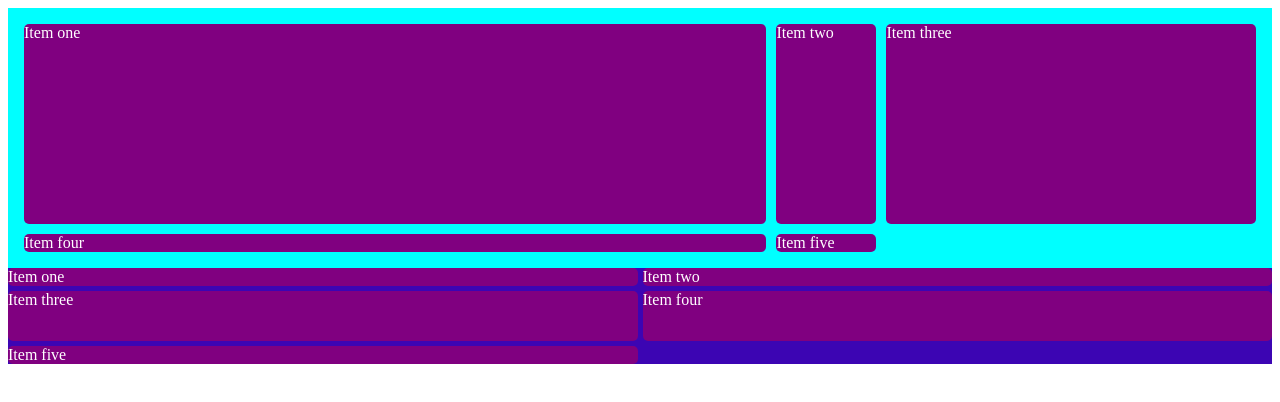
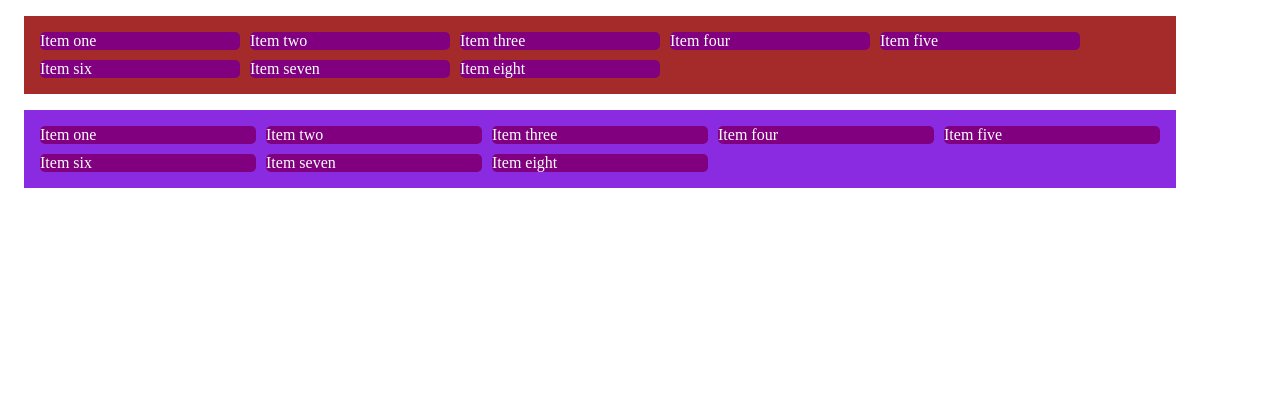
Before and after one commit to Hanna2110/cs3990, a website: page index.html in a window 1280 px wide. Drawn offline with Linux system fonts and the light colour scheme.

Commit message:
css grid examples - fluid cols

```diff
--- a/Styles/styles.css
+++ b/Styles/styles.css
@@ -21,3 +21,24 @@
   background-color:rgb(60, 5, 179);
 
 }
+
+.container2 {
+  display: grid;
+  grid-template-columns: repeat(auto-fill, 200px);
+  gap: 10px;
+  background-color:brown;
+  padding: 1em; /*scales based on the current element’s font size*/
+  max-width: 70rem; /*relative to the font size of the root element */
+  margin: 1rem;
+}
+
+
+.container3 {
+  display: grid;
+  grid-template-columns: repeat(auto-fill, minmax(200px, 1fr));
+  gap: 10px;
+  background-color:blueviolet;
+  padding: 1em; /*scales based on the current element’s font size*/
+  max-width: 70rem; /*relative to the font size of the root element */
+  margin: 1rem;
+}
--- a/index.html
+++ b/index.html
@@ -24,6 +24,7 @@
     <link rel="stylesheet" href="Styles\styles.css" />
   </head>
   <body>
+    <!--
     <div class="container">
       <div class="box">Item one</div>
       <div class="box">Item two</div>
@@ -39,6 +40,29 @@
       <div class="box">Item four</div>
       <div class="box">Item five</div>
     </div>
+  -->
+
+    <div class="container2">
+      <div class="box">Item one</div>
+      <div class="box">Item two</div>
+      <div class="box">Item three</div>
+      <div class="box">Item four</div>
+      <div class="box">Item five</div>
+      <div class="box">Item six</div>
+      <div class="box">Item seven</div>
+      <div class="box">Item eight</div>
+    </div>
+
+    <div class="container3">
+      <div class="box">Item one</div>
+      <div class="box">Item two</div>
+      <div class="box">Item three</div>
+      <div class="box">Item four</div>
+      <div class="box">Item five</div>
+      <div class="box">Item six</div>
+      <div class="box">Item seven</div>
+      <div class="box">Item eight</div>
+    </div>
 
 
 
```
